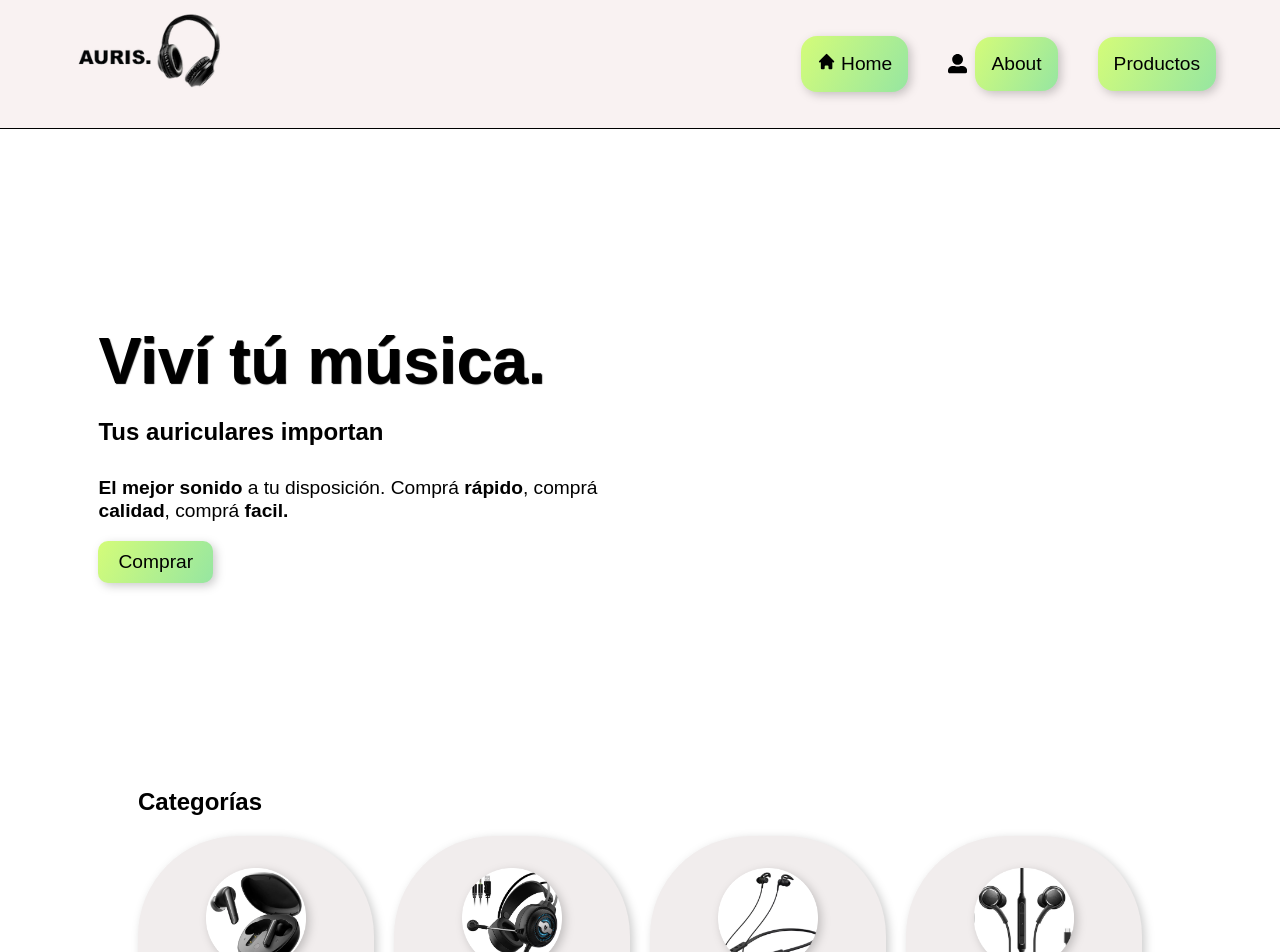
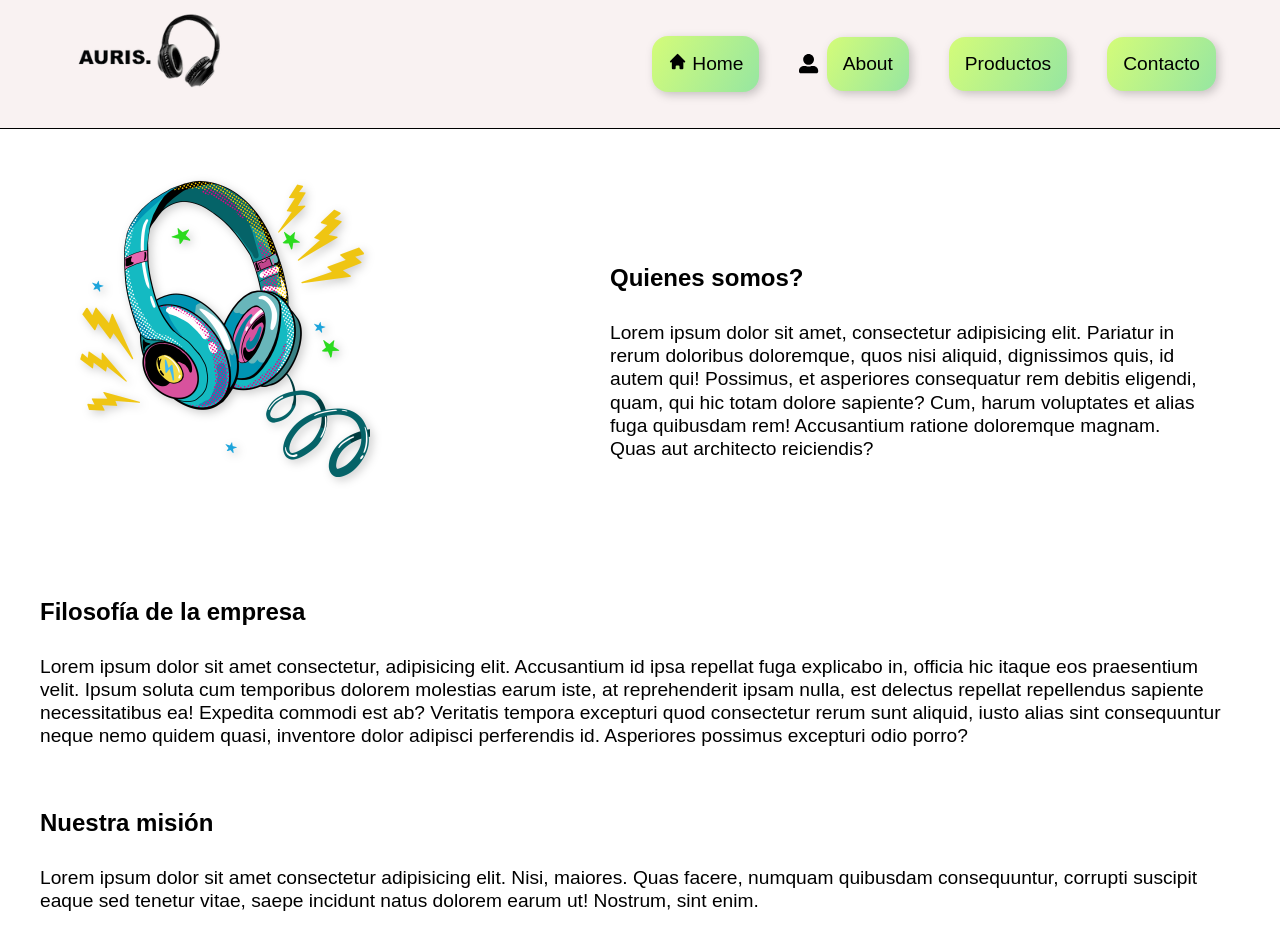
Before and after one commit to MicaBahurlet/CRUD-shoes, a React (Vite) app: page /about in a window 1280 px wide. Shown: the top 952 px of the page. Built offline with nearby package versions, Linux system fonts and the light colour scheme.

Commit message:
navbar and reuter

```diff
--- a/src/App.jsx
+++ b/src/App.jsx
@@ -11,6 +11,7 @@ import CardsProductos from "./components/productos/CardsProductos.jsx";
 import Nopage from "./pags/noPage/Nopage.jsx";
 import About from "./pags/About/About.jsx";
 import Home from "./pags/Home/Home.jsx";
+import Contact from "./pags/Contacto/Contacto.jsx";
 
 
 
@@ -26,6 +27,8 @@ function App() {
             <Route index element={<Home/>}/>
             <Route path="about" element={<About/>}/>
             <Route path="*" element={<Nopage/>}/>
+            <Route path="contact" element={<Contact/>}/>
+
           </Route>
 
         </Routes>
--- a/src/components/navbar/NavBar.jsx
+++ b/src/components/navbar/NavBar.jsx
@@ -10,6 +10,8 @@ import { LinkContainerStyled,
   AboutMeContainer,
   ProductsStyled,
   ProductContainer,
+  ContactContainer,
+  ContactStyled,
 
 
 
@@ -26,6 +28,9 @@ import { Link, Outlet } from "react-router-dom";
 
 function NavBar() {
   return (
+
+    <div>
+      <nav>
         <NavbarContainerStyled>
           <div>
               <a href="#">
@@ -72,11 +77,24 @@ function NavBar() {
             </ProductContainer>
 
 
+            <ContactContainer>
+                <ContactStyled>
+                  <Link to="/products">
+                    Contacto
+                  </Link>
+                </ContactStyled>
+            </ContactContainer>
+
+
           </LinksContainersStyled>
 
+        </NavbarContainerStyled>
+      </nav>
 
+      <Outlet />
 
-  </NavbarContainerStyled>
+    </div>
+
 
 
 
--- a/src/components/navbar/NavBarStyles.js
+++ b/src/components/navbar/NavBarStyles.js
@@ -166,3 +166,25 @@ export const ProductsStyled = styled.div`
 
 
 `;
+
+export const ContactContainer = styled (LinkContainerStyled)`
+
+    display: flex;
+    align-items: center;
+    font-family: var(--font-family);
+    @media (max-width: 768px) {
+        display: none;
+    }
+
+`;
+
+
+export const ContactStyled = styled.div`
+
+    display: flex;
+    color : black;
+    font-family:var(--font-family);
+    font-size: 1.2rem;
+
+
+`;
--- a/src/pags/About/About.js
+++ b/src/pags/About/About.js
@@ -1,17 +1,16 @@
 import styled from "styled-components";
-
 
 
 export const AboutContainer = styled.div`
 
     display: flex;
-    flex-direction: space-around;
+    justify-content: space-around;
     align-items: center;
     width: 100%;
+    max-width: 1200px;
     height: auto;
-    max-width: 1300px;
     margin: 0 auto;
-    gap: 30px;
+    margin-top: 3rem;
 
     @media (max-width: 968px) {
         flex-direction: column;
@@ -64,7 +63,7 @@ export const AboutImageContainerStyles = styled.div`
     width: 40%;
     img{
         width: 100%;
-        max-width: 400px;
+        max-width: 300px;
         padding-bottom: 75px;
         filter: drop-shadow(3px 3px 5px rgba(0, 0, 0, 0.2));
     }
@@ -75,15 +74,69 @@ export const AboutImageContainerStyles = styled.div`
 
 `;
 
-
-export const AboutHistoria = styled.div`
+export const HistoriaAbout = styled.div`
 
     display: flex;
+    flex-direction: column;
+    justify-content: center;
+    align-items: start;
     text-align: start;
     width: 100%;
     height: auto;
-    max-width: 800px;
-    margin: 0 auto;
+    max-width: 1200px;
+    margin: 2rem auto;
+
+    h3{
+        font-size: 1.5rem;
+        margin: 10px 0;
+        font-family: var(--font-family);
+    }
+    p{
+        font-size: 1.2rem;
+        font-family: var(--font-family);
+        line-height: 1.2;
+    }
+
+    @media (max-width: 968px) {
+        flex-direction: column;
+        align-items: center;
+        justify-content: center;
+    }
+
 
 
 `;
+
+
+export const MisionAbout = styled.div`
+
+    display: flex;
+    flex-direction: column;
+    justify-content: center;
+    align-items: start;
+    text-align: start;
+    width: 100%;
+    height: auto;
+    max-width: 1200px;
+    margin: 2rem auto;
+
+    h3{
+        font-size: 1.5rem;
+        margin: 10px 0;
+        font-family: var(--font-family);
+    }
+    p{
+        font-size: 1.2rem;
+        font-family: var(--font-family);
+        line-height: 1.2;
+    }
+
+    @media (max-width: 968px) {
+        flex-direction: column;
+        align-items: center;
+        justify-content: center;
+    }
+
+
+
+`;
--- a/src/pags/About/About.jsx
+++ b/src/pags/About/About.jsx
@@ -2,9 +2,13 @@ import {
     AboutContainer,
     AboutTextContainerStyles,
     AboutImageContainerStyles,
-    AboutHistoria,
+    HistoriaAbout,
+    MisionAbout,
+
 
 } from "./About";
+
+import Footer from "../../components/footer/Footer";
 
 
 
@@ -13,25 +17,35 @@ function About() {
 
     return (
 
-            <AboutContainer>
+            <div>
+                <AboutContainer>
 
-            <AboutTextContainerStyles >
-                <h1>Quienes somos?</h1>
-                <p>
-                    Lorem ipsum dolor sit amet consectetur adipisicing elit. Repudiandae, voluptas? Lorem ipsum dolor sit amet consectetur adipisicing elit. Error impedit quisquam rem eveniet, cupiditate repudiandae laboriosam quos! Eum commodi, expedita nemo, provident ducimus hic excepturi sit tempora repudiandae vero error!
-                </p>
-            </AboutTextContainerStyles>
+                            <AboutImageContainerStyles>
+                                <img src="./src/data/imgProducts/About.png" alt="Logo"/>
+                            </AboutImageContainerStyles>
 
-            <AboutImageContainerStyles>
-                <img src="../../data/imgProducts/HEROAuris.png" alt="Auriculares Hero"/>
-            </AboutImageContainerStyles>
 
-            <AboutHistoria>
-                <p>Lorem, ipsum dolor sit amet consectetur adipisicing elit. Eos, tempora. Id pariatur eveniet tempora perferendis voluptatum a sapiente dolores quis. Repellendus maiores consequuntur minus autem cum nemo rem impedit ducimus non, quis deserunt neque nobis. Officiis sit quasi praesentium debitis et alias rem nobis, nulla perferendis nam in illo rerum consectetur quisquam perspiciatis quae. Provident tenetur dolor dolore ipsa nemo totam consequatur excepturi quibusdam aut cumque ipsam iure id, placeat iste! Quidem adipisci magni a possimus eius aperiam iste? Iusto vero voluptatibus molestias, dolores voluptates fuga quam laboriosam libero, eos, quidem sint error. Cum consequatur, modi atque eveniet velit odit.</p>
+                            <AboutTextContainerStyles>
+                                <h2>Quienes somos?</h2>
+                                <p>Lorem ipsum dolor sit amet, consectetur adipisicing elit. Pariatur in rerum doloribus doloremque, quos nisi aliquid, dignissimos quis, id autem qui! Possimus, et asperiores consequatur rem debitis eligendi, quam, qui hic totam dolore sapiente? Cum, harum voluptates et alias fuga quibusdam rem! Accusantium ratione doloremque magnam. Quas aut architecto reiciendis?</p>
+                            </AboutTextContainerStyles>
 
-            </AboutHistoria>
+                </AboutContainer>
 
-        </AboutContainer>
+
+                <HistoriaAbout>
+                    <h3>Filosofía de la empresa</h3>
+                    <p>Lorem ipsum dolor sit amet consectetur, adipisicing elit. Accusantium id ipsa repellat fuga explicabo in, officia hic itaque eos praesentium velit. Ipsum soluta cum temporibus dolorem molestias earum iste, at reprehenderit ipsam nulla, est delectus repellat repellendus sapiente necessitatibus ea! Expedita commodi est ab? Veritatis tempora excepturi quod consectetur rerum sunt aliquid, iusto alias sint consequuntur neque nemo quidem quasi, inventore dolor adipisci perferendis id. Asperiores possimus excepturi odio porro?</p>
+                </HistoriaAbout>
+
+                <MisionAbout>
+                    <h3>Nuestra misión</h3>
+                    <p>Lorem ipsum dolor sit amet consectetur adipisicing elit. Nisi, maiores. Quas facere, numquam quibusdam consequuntur, corrupti suscipit eaque sed tenetur vitae, saepe incidunt natus dolorem earum ut! Nostrum, sint enim.</p>
+                </MisionAbout>
+
+                <Footer/>
+
+            </div>
 
 
 
--- /dev/null
+++ b/src/pags/Contacto/Contacto.js
@@ -0,0 +1 @@
+import styled from "styled-components";
--- /dev/null
+++ b/src/pags/Contacto/Contacto.jsx
@@ -0,0 +1,7 @@
+import React from 'react'
+
+export default function Contacto() {
+  return (
+    <div>Contacto</div>
+  )
+}
```
Also changed, not shown: src/data/imgProducts/About.png (added). Lines whose indentation alone changed are shown as unchanged.
